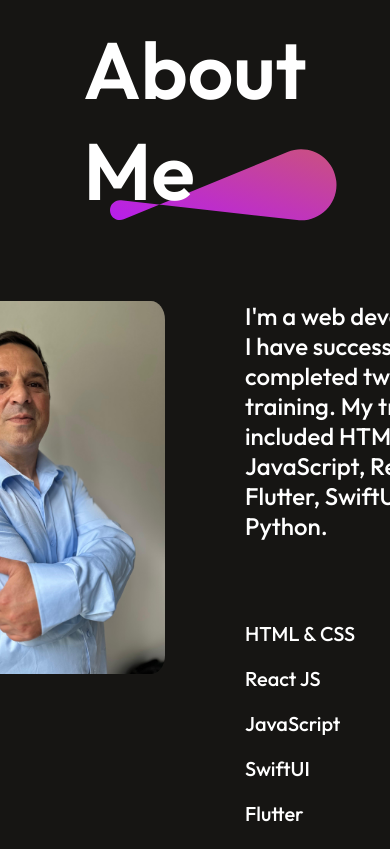
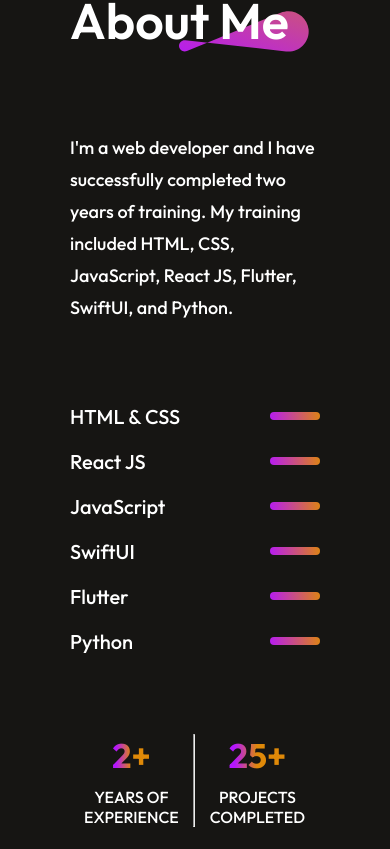
Before and after one commit to Giancarlo49/portfolio2024, a React (Vite) app: page / in a window 390 px wide. Shown: the part 1468-2317 px from the top of the page. Built offline with nearby package versions, Linux system fonts and the light colour scheme.

Commit message:
about section responsive

```diff
--- a/src/Components/About/About.css
+++ b/src/Components/About/About.css
@@ -117,3 +117,50 @@
     transform: scale(1.12);
     transition: 0.5s;
 }
+
+@media(max-width:768px){
+    .about{
+        gap: 80px;
+        margin: 50px 70px;
+        align-items: start;
+    }
+    .about-title h1{
+        font-size: 50px;
+        padding: 0;
+    }
+    .about-title img{
+        width: 130px;
+        right: -20px;
+    }
+    .about-section{
+        flex-direction: column;
+    }
+    .about-left{
+        display: none;
+    }
+    .about-para{
+        font-size: 18px;
+        line-height: 32px;
+    }
+    .about-skill{
+        gap: 20px;
+        align-items: center;
+    }
+    .about-skill p{
+        font-size: 20px;
+    }
+    .about-achievements{
+        justify-content: space-between;
+    }
+    .about-achievement{
+        gap: 10px;
+    }
+    .about-achievement h1{
+        font-size: 34px;
+        font-weight: 700;
+    }
+    .about-achievement p{
+        text-align: center;
+        font-size: 16px;
+    }
+}
```
